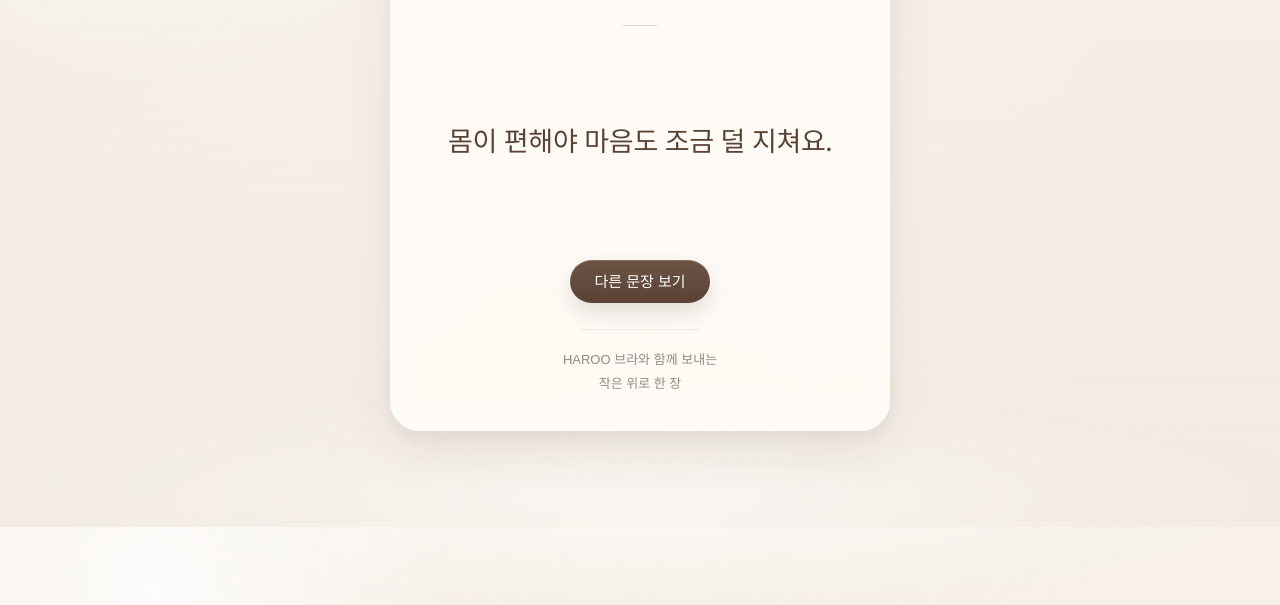
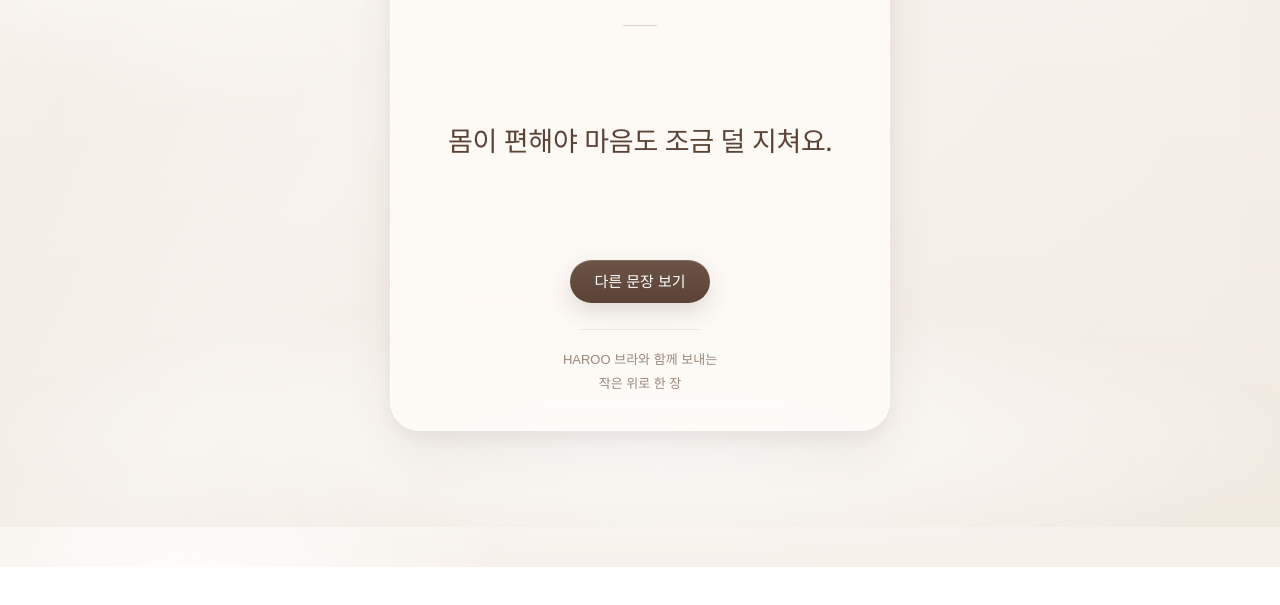
Before and after one commit to yealyoung/perfection-message, a plain HTML site: page index.html in a window 1280 px wide. Shown: the part 273-878 px from the top of the page. After the commit the page ends 840 px from the top, so only its background shows below. Drawn offline with Linux system fonts and the light colour scheme.

Commit message:
Update index.html

```diff
--- a/index.html
+++ b/index.html
@@ -39,8 +39,8 @@
       position: relative;
       overflow: hidden;
     background:
-        radial-gradient(circle at 12% 8%, rgba(255,255,255,0.78), transparent 22%),
-        linear-gradient(180deg, var(--bg-1) 0%, var(--bg-2) 100%);
+  radial-gradient(circle at 15% 10%, rgba(255,255,255,0.95), transparent 24%),
+  linear-gradient(180deg, #f7f1ea 0%, #f2ebe2 100%);
     }
 
     /* 아주 옅은 종이 결 */
@@ -66,35 +66,34 @@
   position: absolute;
   inset: 0;
   pointer-events: none;
-      opacity: 0.38;
+  opacity: 0.75;
   background:
     linear-gradient(
       120deg,
-          rgba(255,255,255,0.26) 0%,
-          rgba(255,255,255,0.02) 18%,
-          rgba(255,255,255,0.18) 36%,
-          rgba(255,255,255,0.02) 54%,
-          rgba(255,255,255,0.10) 72%,
+      rgba(255,255,255,0.55) 0%,
+      rgba(255,255,255,0.06) 18%,
+      rgba(255,255,255,0.38) 36%,
+      rgba(255,255,255,0.05) 52%,
+      rgba(255,255,255,0.22) 68%,
       rgba(255,255,255,0.00) 100%
     );
-      transform: translateX(-6%);
+  transform: translateX(-3%);
 }
 
 .page-glow {
   position: absolute;
-      inset: auto 0 -80px 0;
-      height: 220px;
+  inset: auto 0 -40px 0;
+  height: 260px;
   pointer-events: none;
   background:
     radial-gradient(
       ellipse at center,
-          rgba(255,255,255,0.55) 0%,
-          rgba(255,255,255,0.18) 45%,
+      rgba(255,255,255,0.78) 0%,
+      rgba(255,255,255,0.30) 42%,
       rgba(255,255,255,0.00) 76%
     );
-      filter: blur(8px);
+  filter: blur(10px);
 }
-
     .card {
       width: 100%;
       max-width: 500px;
@@ -104,7 +103,7 @@
       z-index: 1;
       text-align: center;
       background:
-        linear-gradient(rgba(255,252,248,0.86), rgba(255,252,248,0.86));
+  linear-gradient(rgba(255,252,248,0.72), rgba(255,252,248,0.78));
       border: 1px solid rgba(255,255,255,0.54);
       box-shadow:
         0 22px 48px rgba(90, 67, 53, 0.08),
```
Lines whose indentation alone changed are shown as unchanged.
